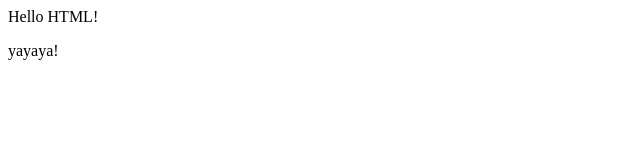
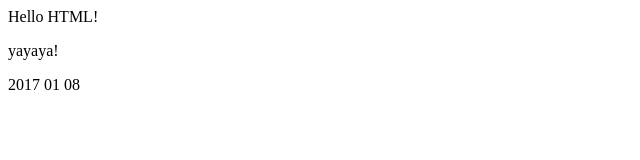
Before and after one commit to exuberanteasy/D3HomeWork, a plain HTML site: page index.html in a window 1280 px wide. Shown: the full height of the page, 0-640 px from the left. Drawn offline with Linux system fonts and the light colour scheme.

Commit message:
有多日期! add date

```diff
--- a/index.html
+++ b/index.html
@@ -8,6 +8,7 @@
 
 <div>Hello HTML!</div>
     <p>yayaya!</p>
+    <p>2017 01 08</p>
 
 
 </body>
```
